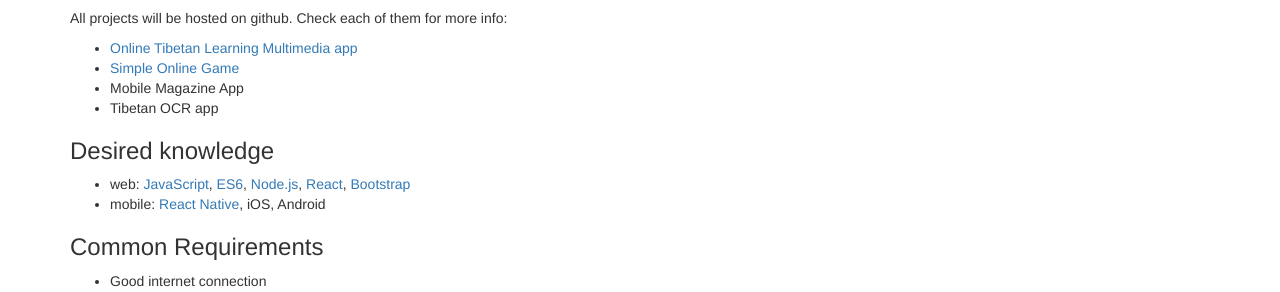
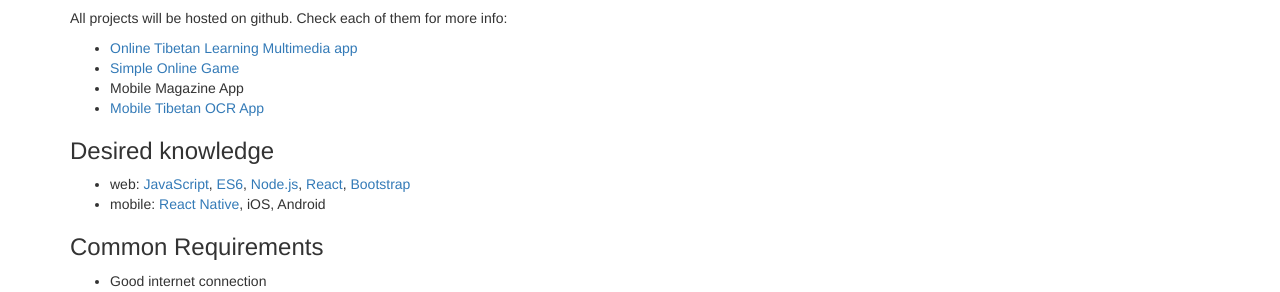
Before and after one commit to ShangShungFoundation/1st_merigar_hackathon, a Jekyll site: the page built from index.md, in a window 1280 px wide. Shown: the part 332-624 px from the top of the page. Built offline with Jekyll 4.4.1, drawn with Linux system fonts in a browser that asks for light colours; some web fonts are replaced; our own code applies the rules of GitHub Pages for plain Markdown files.

Commit message:
Update index.md

```diff
--- a/index.md
+++ b/index.md
@@ -21,7 +21,7 @@ All projects will be hosted on github. Check each of them for more info:
 - [Online Tibetan Learning Multimedia app](https://github.com/ShangShungFoundation/tib_learn_app)
 - [Simple Online Game](https://github.com/ShangShungFoundation/tibetan_game)
 - Mobile Magazine App
-- Tibetan OCR app
+- [Mobile Tibetan OCR App](https://github.com/ShangShungFoundation/tibetan_ocr_app)
 
 ### Desired knowledge
 
```
